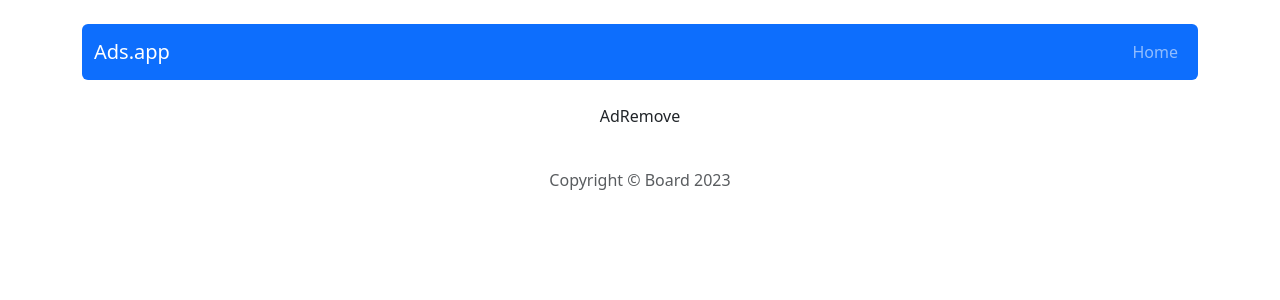
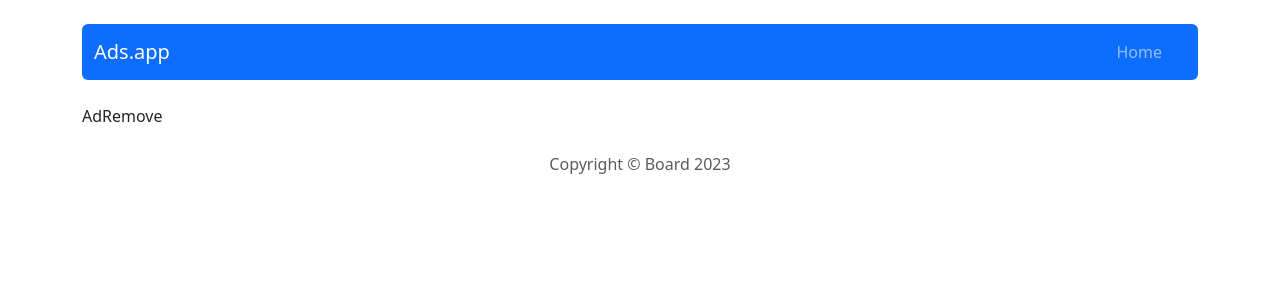
Before and after one commit to HSgod/project-board, a React (Create React App) app in the folder client/: page /ad/remove/1 in a window 1280 px wide. Shown: the top 300 px of the page. Built offline with nearby package versions, Linux system fonts and the light colour scheme.

Commit message:
Edit some misc stuff
Signed-off-by: HSgod <hsgodkontakt@gmail.com>

```diff
--- a/client/src/App.js
+++ b/client/src/App.js
@@ -10,7 +10,6 @@ import AdRemove from './components/pages/AdRemove/AdRemove';
 import Search from './components/pages/Search/Search';
 import Login from './components/pages/Login/Login';
 import Register from './components/pages/Register/Register';
-import Logout from './components/pages/Logout/Logout';
 import NotFound from './components/pages/NotFound/NotFound';
 
 function App() {
@@ -27,7 +26,6 @@ function App() {
           <Route path="/search/searchPhrase" element={<Search />} />
           <Route path="/login" element={<Login />} />
           <Route path="/register" element={<Register />} />
-          <Route path="/logout" element={<Logout />} />
           <Route path="*" element={<NotFound />} />
         </Routes>
         <Footer />
--- a/client/src/components/pages/AdEdit/AdEdit.js
+++ b/client/src/components/pages/AdEdit/AdEdit.js
@@ -1,8 +1,6 @@
 const AdEdit = () => {
     return (
-      <div>
-        <p className="text-center" >AdEdit</p>
-      </div>
+      <div>AdEdit</div>
     );
 };
 
--- a/client/src/components/pages/AdRemove/AdRemove.js
+++ b/client/src/components/pages/AdRemove/AdRemove.js
@@ -1,8 +1,6 @@
 const AdRemove = () => {
     return (
-      <div>
-        <p className="text-center" >AdRemove</p>
-      </div>
+      <div>AdRemove</div>
     );
 };
 
--- a/client/src/components/pages/AddAd/AddAd.js
+++ b/client/src/components/pages/AddAd/AddAd.js
@@ -1,8 +1,6 @@
 const AddAd = () => {
     return (
-      <div>
-        <p className="text-center" >AddAd</p>
-      </div>
+      <div>AddAd</div>
     );
 };
 
--- a/client/src/components/pages/Home/Home.js
+++ b/client/src/components/pages/Home/Home.js
@@ -7,7 +7,7 @@ const Home = props => {
             <div className="d-flex justify-content-between">
             <h1>All ads</h1>
             <Link key={props.id} to={"/ads/add"}>
-                <Button variant="outline-info">Add advert</Button>
+                <Button variant="outline-info">Add ad</Button>
             </Link>
             </div>
         </div>
--- a/client/src/components/pages/Logout/Logout.js
+++ /dev/null
@@ -1,9 +0,0 @@
-const Logout = () => {
-    return (
-      <div>
-        <p className="text-center" >Logout</p>
-      </div>
-    );
-};
-
-export default Logout;
--- a/client/src/components/pages/Search/Search.js
+++ b/client/src/components/pages/Search/Search.js
@@ -1,8 +1,6 @@
 const Search = () => {
     return (
-      <div>
-        <p className="text-center" >Search</p>
-      </div>
+      <div>Search</div>
     );
 };
 
--- a/client/src/components/views/NavBar/NavBar.js
+++ b/client/src/components/views/NavBar/NavBar.js
@@ -8,10 +8,14 @@ const NavBar = () => {
     return (
         <Navbar bg="primary" variant="dark" expand="lg" className="mt-4 mb-4 rounded">
             <Container>
-            <Navbar.Brand href="/">Ads.app</Navbar.Brand>
-            <Nav className="me-right">
-                <Nav.Link as={NavLink} to="/">Home</Nav.Link>
-            </Nav>
+                <Navbar.Brand>Ads.app</Navbar.Brand>
+                <Navbar.Collapse id="responsive-navbar-nav">
+                    <Nav className='justify-content-end flex-grow-1 pe-3'>
+                        <Nav.Link to="/" as={NavLink}>
+                            Home
+                        </Nav.Link>
+                    </Nav>
+                </Navbar.Collapse>
             </Container>
         </Navbar>
     )
```
